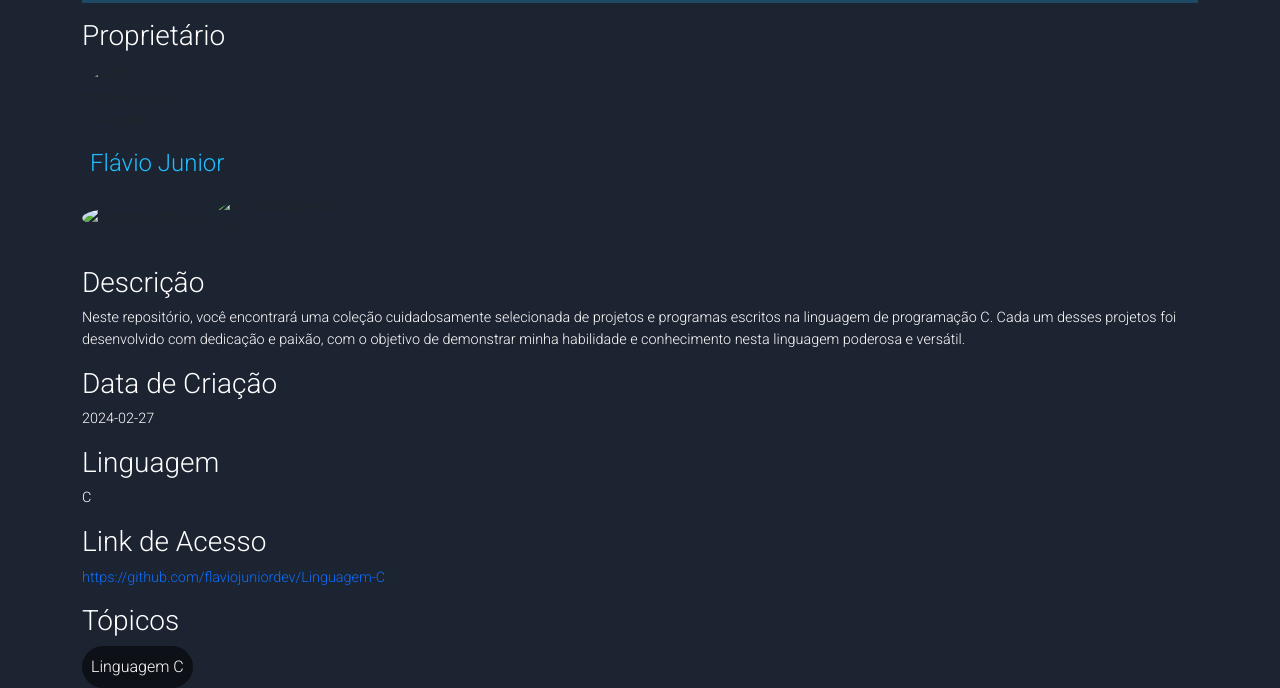
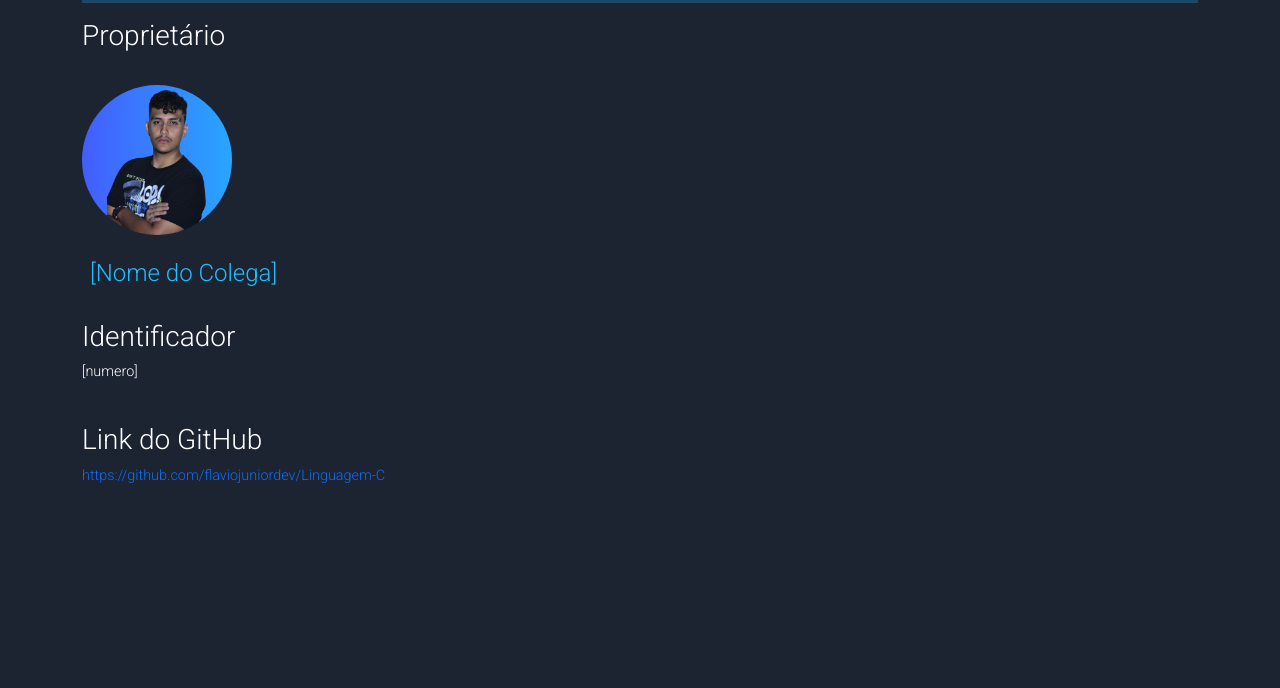
Before and after one commit to flaviojuniordev/site-pessoal, a website: page SITE PESSOAL RESPONSIVO/views/colega.html in a window 1280 px wide. Shown: the part 178-866 px from the top of the page. After the commit the page ends 800 px from the top, so only its background shows below. Drawn offline with nearby package versions, Linux system fonts and the light colour scheme.

Commit message:
html estrutura

```diff
--- a/SITE PESSOAL RESPONSIVO/views/colega.html
+++ b/SITE PESSOAL RESPONSIVO/views/colega.html
@@ -17,8 +17,11 @@
     <script src="https://cdn.jsdelivr.net/npm/bootstrap@5.0.2/dist/js/bootstrap.min.js"
         integrity="sha384-cVKIPhGWiC2Al4u+LWgxfKTRIcfu0JTxR+EQDz/bgldoEyl4H0zUF0QKbrJ0EcQF"
         crossorigin="anonymous"></script>
-    <title>Repositórios</title>
+    <title>Colegas de Trabalho</title>
 </head>
+
+
+
 
 <body style="background-color: #1c2331;">
 
@@ -37,63 +40,47 @@
 
     <main class="container">
 
+        <section class="perfilcontainer" style="background-color: #1c2331;">
 
-        <section class="perfilcontainer" style="background-color: #1c2331;">
             <div class="infoperfil">
+
                 <div class="perfiltitle" style="margin-top: 1rem;">
-                    <h2 style="margin-top: 20px; color: #fff;">Repositório: Linguagem C</h2>
+                    <h2 style="margin-top: 20px; color: #fff;">########</h2>
                     <hr size="5" width="100%" align="center" noshade style="color: #20BDFF ;">
                 </div>
 
 
                 <div class="titleproprietario">
-                    <h3>Proprietário</h3>
-                    <img src="img/euimageblue.png" alt="foto do proprietario do Repositório">
-                    <p class="textosproprietario">
-                    <h4 style="color: #20BDFF;">Flávio Junior</h4>
-                    </p>
-                    <div class="icons">
-                        <img src="img/staricon.png" alt="estrelas do repo">
-                        <img src="img/peopleicon.png" alt="visualizaçoes do repo">
+
+                    <div id="fotocolega">
+                        <h3>Proprietário</h3>
+                        <br>
+                        <img src="../img/euimageblue.png" alt="foto do proprietario do Repositório">
                     </div>
+
+                    <div id="nomecolega">
+                        <br>
+                        <h4 style="color: #20BDFF;">[Nome do Colega]</h4>
+                    </div>
+
                 </div>
             </div>
 
-            <div class="titledescrição">
+            <div id="idcolega">
                 <br>
-                <h3>Descrição</h3>
-                <p>Neste repositório, você encontrará uma coleção cuidadosamente selecionada de projetos e programas
-                    escritos na linguagem de programação C. Cada um desses projetos foi desenvolvido com dedicação e
-                    paixão, com o objetivo de demonstrar minha habilidade e conhecimento nesta linguagem poderosa e
-                    versátil.
-
+                <h3>Identificador</h3>
+                <p>
+                    [numero]
                 </p>
+                <br>
             </div>
 
-            <div class="titledatadecriação">
-                <h3>Data de Criação</h3>
-                <p>2024-02-27</p>
-            </div>
-
-            <div class="titlelinguagem">
-                <h3>Linguagem</h3>
-                <p>C</p>
-            </div>
-
-            <div class="titlelink">
-                <h3>Link de Acesso</h3>
+            <div id="gitcolega">
+                <h3>Link do GitHub</h3>
                 <p><a style="text-decoration: none;"
                         href="https://github.com/flaviojuniordev/Linguagem-C">https://github.com/flaviojuniordev/Linguagem-C</a>
                 </p>
             </div>
-
-            <div class="titletopicos">
-                <h3>Tópicos</h3>
-                <button class="topicosbotao">Linguagem C</button>
-            </div>
-
-
-
     </main>
 
 
```
